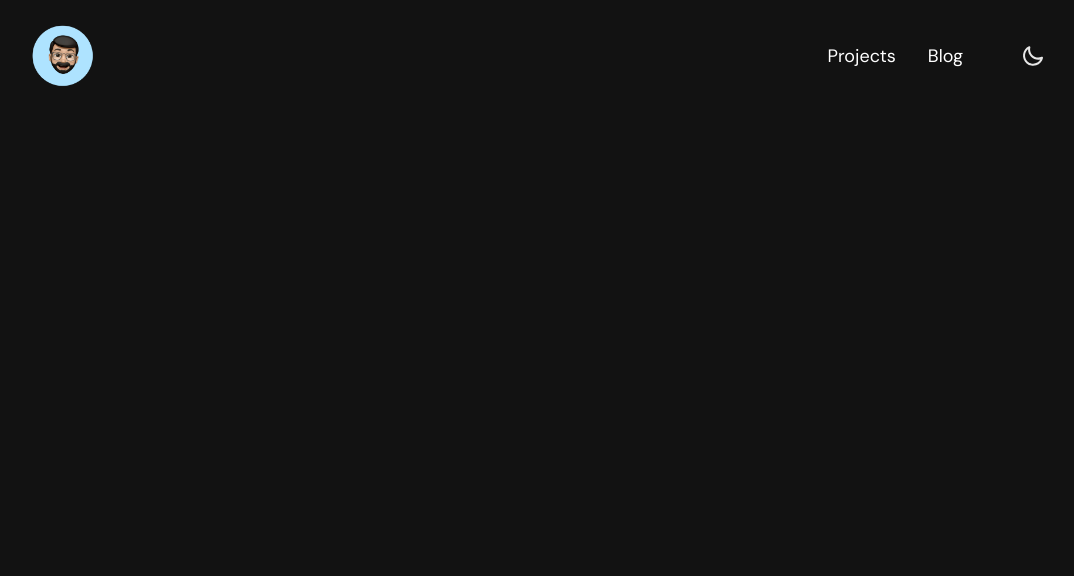
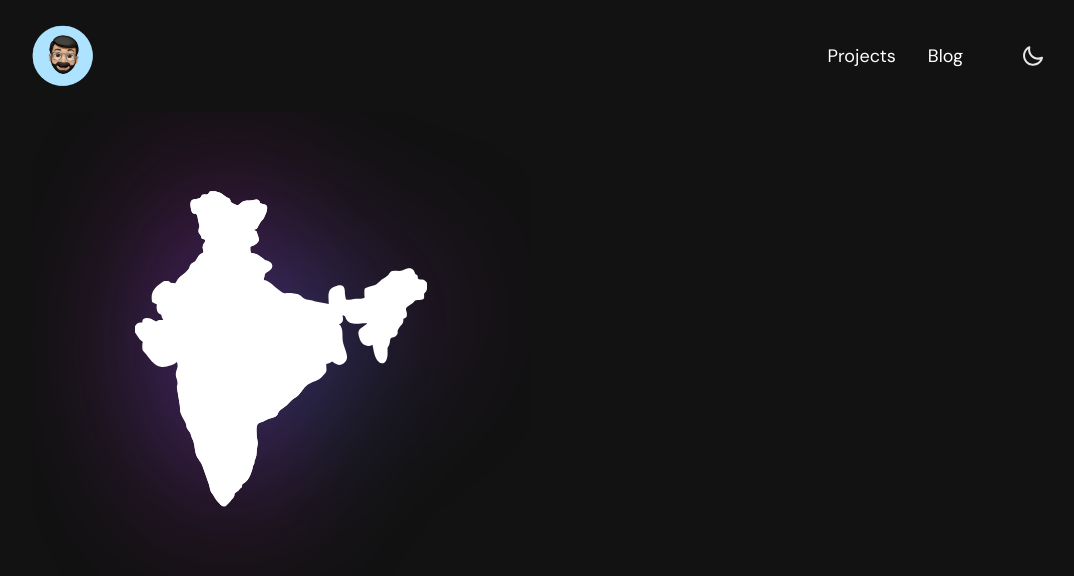
Before and after one commit to devaryakjha/aryakdev, a Next.js app: page / in a window 1280 px wide. Shown: the top 576 px of the page, without its empty margins (97-1171 px from the left). Built offline with nearby package versions, Linux system fonts and the light colour scheme.

Commit message:
Add styles for page module and navbar module

```diff
--- /dev/null
+++ b/src/app/page.module.css
@@ -0,0 +1,7 @@
+.intro {
+  @apply h-[540px] w-full;
+}
+
+.map {
+  @apply h-[540px] w-[500px] object-cover z-10;
+}
--- a/src/app/page.tsx
+++ b/src/app/page.tsx
@@ -1,3 +1,18 @@
+import styles from "./page.module.css";
+import Image from "next/image";
+
 export default function Home() {
-  return <main></main>;
+  return (
+    <main>
+      <section className={styles.intro}>
+        <Image
+          src="/images/map_light.svg"
+          width={500}
+          height={540}
+          alt="India map"
+          className={styles.map}
+        />
+      </section>
+    </main>
+  );
 }
```
Also changed, not shown: src/components/NavBar/Navbar.module.css (+4 -4 lines), public/images/map_light.svg (added).
